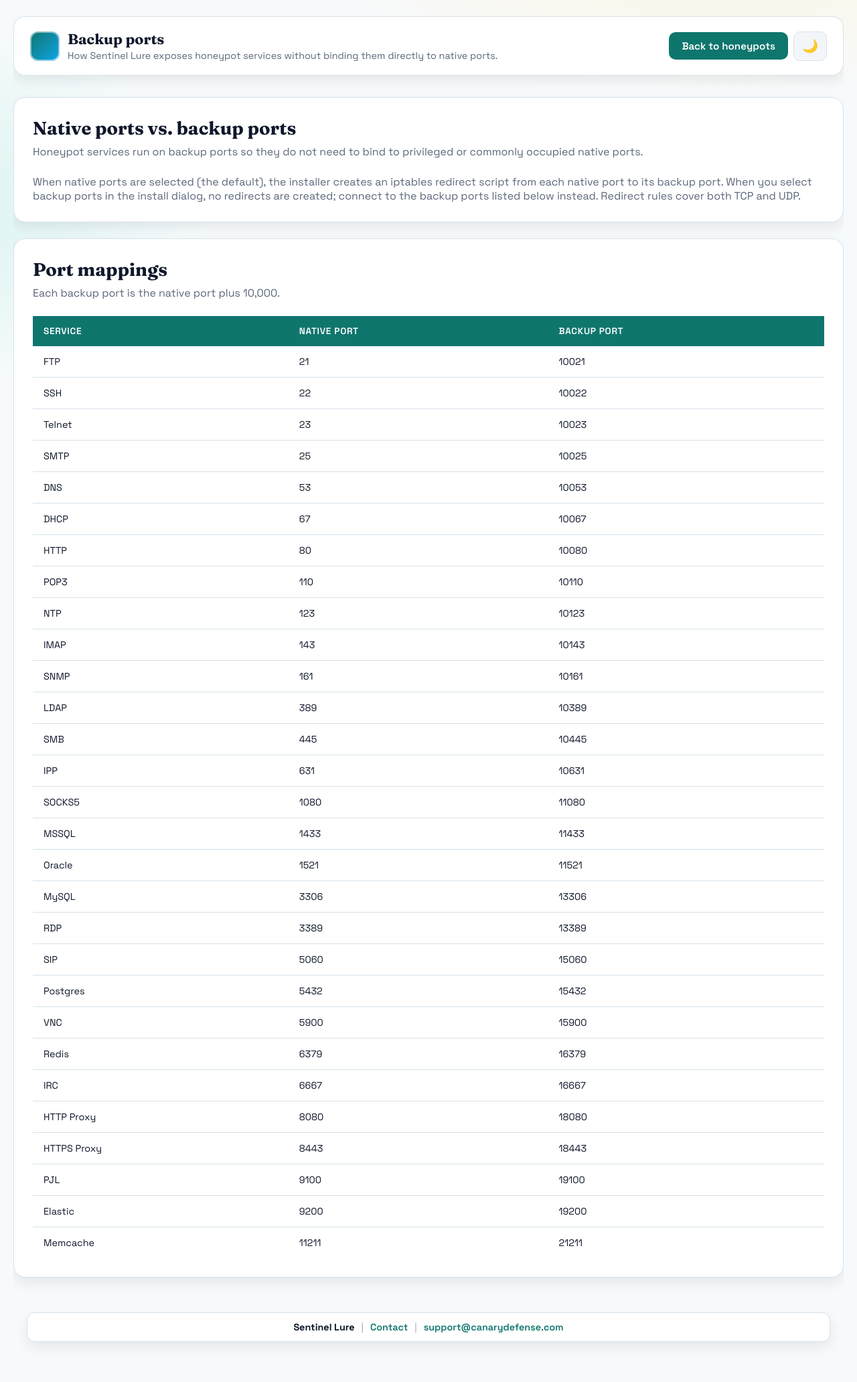
After one commit to Dark-Avenger-Reborn/CanaryDefense, a Flask app: page /honeypot/backup-ports in a window 1280 px wide. The commit adds this page. Shown: the whole page at 67% size. Run offline with Flask 3, Linux system fonts and the light colour scheme.

Commit message:
Add backup port mappings and installer flags
Introduce explicit native-to-backup port mappings and UI/docs for choosing backup ports. Added PORT_MAPPINGS and /honeypot/backup-ports route with a new backup_ports.html template that documents native ports and their backup (native + 10000) counterparts. Updated honeypots.html to add a "Use backup ports" checkbox and to generate the installer command with either --map-ports (default) or --no-map-ports. Made the installer non-interactive: MAP_PORTS now defaults to yes, the interactive prompt was removed, and usage/help text updated. README updated to reflect the new default behavior and how to opt out. These changes streamline deployments and make port-selection explicit in the UI and docs.

```diff
--- a/honeypot/routes.py
+++ b/honeypot/routes.py
@@ -14,6 +14,29 @@ logger = logging.getLogger(__name__)
 honeypot_bp = Blueprint('honeypot', __name__, url_prefix='/honeypot')
 honeypot_api_bp = Blueprint('honeypot_api', __name__, url_prefix='/api/honeypot')
 db = DatabaseCommunicator()
+
+PORT_MAPPINGS = (
+    ("FTP", 21), ("SSH", 22), ("Telnet", 23), ("SMTP", 25),
+    ("DNS", 53), ("DHCP", 67), ("HTTP", 80), ("POP3", 110),
+    ("NTP", 123), ("IMAP", 143), ("SNMP", 161), ("LDAP", 389),
+    ("SMB", 445), ("IPP", 631), ("SOCKS5", 1080), ("MSSQL", 1433),
+    ("Oracle", 1521), ("Postgres", 5432), ("VNC", 5900),
+    ("Redis", 6379), ("IRC", 6667), ("HTTP Proxy", 8080),
+    ("HTTPS Proxy", 8443), ("PJL", 9100), ("Elastic", 9200),
+    ("MySQL", 3306), ("RDP", 3389), ("SIP", 5060), ("Memcache", 11211),
+)
+
+
+@honeypot_bp.route('/backup-ports', methods=['GET'])
+def backup_ports():
+    """Explain the native-to-backup port mapping used by the installer."""
+    return render_template(
+        'backup_ports.html',
+        port_mappings=[
+            {'service': service, 'native_port': port, 'backup_port': port + 10000}
+            for service, port in sorted(PORT_MAPPINGS, key=lambda item: item[1])
+        ]
+    )
 
 
 @honeypot_bp.route('/create', methods=['POST'])
--- /dev/null
+++ b/templates/backup_ports.html
@@ -0,0 +1,70 @@
+<!DOCTYPE html>
+<html lang="en">
+<head>
+    <meta charset="UTF-8">
+    <meta name="viewport" content="width=device-width, initial-scale=1.0">
+    <title>Backup ports - {{ brand_name }}</title>
+    <script>
+        (function () {
+            try {
+                const savedTheme = localStorage.getItem('theme');
+                const prefersDark = window.matchMedia('(prefers-color-scheme: dark)').matches;
+                const theme = savedTheme || (prefersDark ? 'dark' : 'light');
+                document.documentElement.setAttribute('data-theme', theme);
+                document.documentElement.style.colorScheme = theme;
+                document.documentElement.style.backgroundColor = theme === 'dark' ? '#0f172a' : '#f7fafc';
+            } catch (error) {}
+        })();
+    </script>
+    <link rel="stylesheet" href="{{ url_for('static', filename='css/main.css') }}">
+</head>
+<body class="page">
+    <div class="shell">
+        <div class="top-bar">
+            <div class="brand">
+                <div class="brand-mark" aria-hidden="true"></div>
+                <div>
+                    <h1>Backup ports</h1>
+                    <p>How {{ brand_name }} exposes honeypot services without binding them directly to native ports.</p>
+                </div>
+            </div>
+            <div class="nav">
+                <a class="nav-primary" href="{{ url_for('database.honeypots') }}">Back to honeypots</a>
+                <button id="theme-toggle" aria-label="Toggle dark mode">🌙</button>
+            </div>
+        </div>
+
+        <div class="card fade-up">
+            <div class="section-title">
+                <h2>Native ports vs. backup ports</h2>
+                <p>Honeypot services run on backup ports so they do not need to bind to privileged or commonly occupied native ports.</p>
+            </div>
+            <p style="margin-top: 16px;">When native ports are selected (the default), the installer creates an iptables redirect script from each native port to its backup port. When you select backup ports in the install dialog, no redirects are created; connect to the backup ports listed below instead. Redirect rules cover both TCP and UDP.</p>
+        </div>
+
+        <div class="card fade-up" style="margin-top: 24px;">
+            <div class="section-title">
+                <h2>Port mappings</h2>
+                <p>Each backup port is the native port plus 10,000.</p>
+            </div>
+            <div style="overflow-x: auto; margin-top: 18px;">
+                <table class="logs-table">
+                    <thead>
+                        <tr><th>Service</th><th>Native port</th><th>Backup port</th></tr>
+                    </thead>
+                    <tbody>
+                        {% for mapping in port_mappings %}
+                        <tr>
+                            <td>{{ mapping.service }}</td>
+                            <td>{{ mapping.native_port }}</td>
+                            <td>{{ mapping.backup_port }}</td>
+                        </tr>
+                        {% endfor %}
+                    </tbody>
+                </table>
+            </div>
+        </div>
+    </div>
+    <script src="{{ url_for('static', filename='js/theme-toggle.js') }}"></script>
+</body>
+</html>
```
Also changed, not shown: templates/honeypots.html (+32 -5 lines), README.md, 1 other file.
